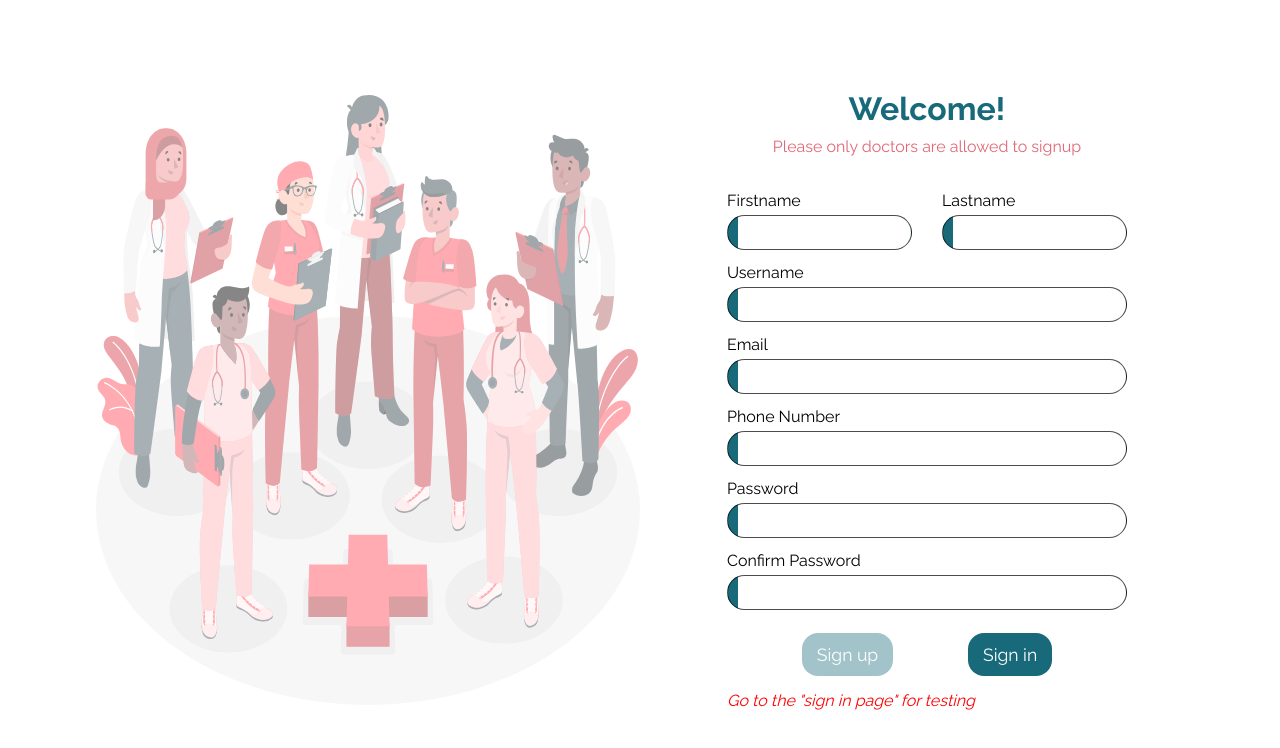
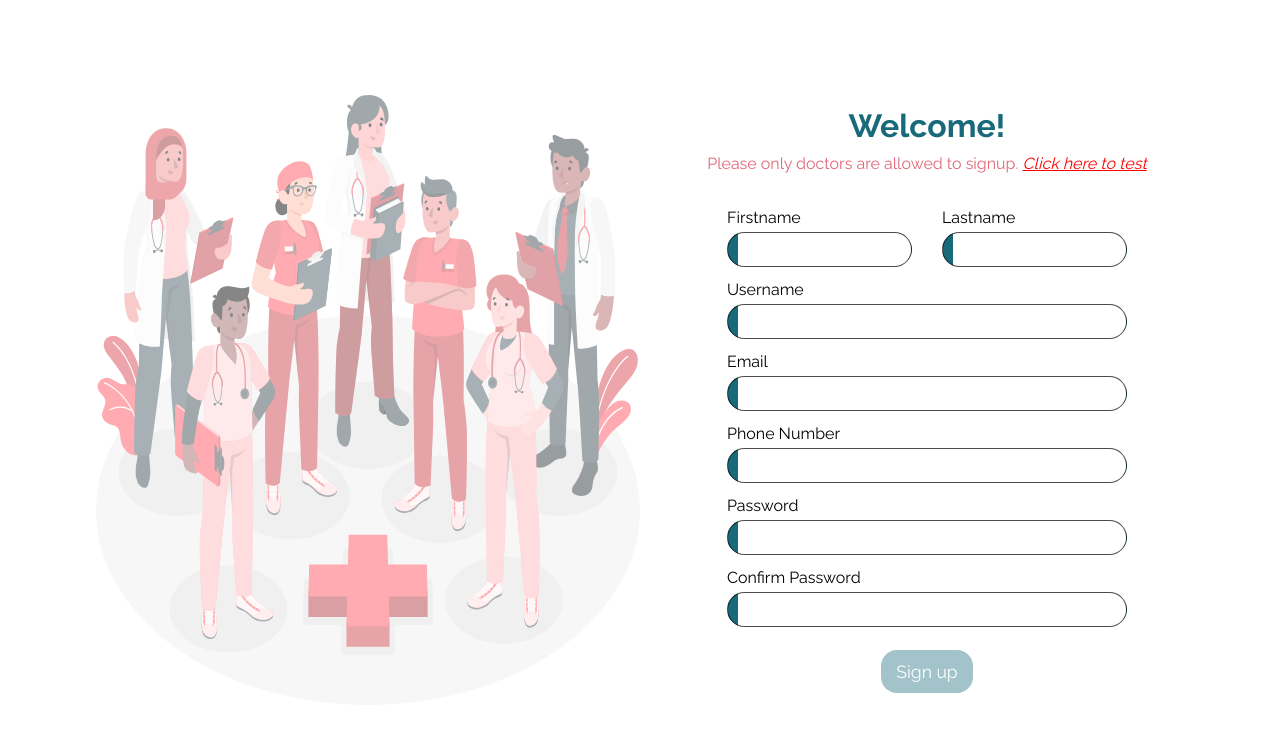
Before and after one commit to ohansFavour/Medicity, a React (Create React App) app: page /sign-up in a window 1280 px wide. Shown: the top 748 px of the page. Built offline with nearby package versions, Linux system fonts and the light colour scheme.

Commit message:
full test mode

```diff
--- a/src/App.tsx
+++ b/src/App.tsx
@@ -1,5 +1,5 @@
-import React, { useContext } from 'react'
-import { Route, Switch, Redirect } from 'react-router-dom'
+import React from 'react'
+import { Route, Switch } from 'react-router-dom'
 import { BrowserRouter as Router } from 'react-router-dom'
 
 // styles
@@ -12,27 +12,30 @@ import SignupDoctor from './pages/Signup/Signup'
 import SigninPage from './pages/signin/SigninPage'
 
 // context
-import { StoreContext } from './context/store'
+// import { StoreContext } from './context/store'
 
 const App: React.FC = (): JSX.Element => {
-  const { state } = useContext(StoreContext)
+  // const { state } = useContext(StoreContext)
   return (
     <Router>
       <div className="app">
         <Switch>
           <Route path="/dashboard" component={Dashboard} />
-          <Route
+          {/* <Route
             exact={true}
             path="/sign-up"
             render={() => {
               return state.currentUser ? <Redirect to="/dashboard" /> : <SignupDoctor />
             }}
-          />
-          <Route
+          /> */}
+          <Route exact={true} path="/sign-up" component={SignupDoctor} />
+          {/* <Route
             exact={true}
             path="/sign-in"
             render={() => (state.currentUser ? <Redirect to="/dashboard" /> : <SigninPage />)}
-          />
+          /> */}
+          <Route exact={true} path="/sign-in" component={SigninPage} />
+
           <Route path="/" component={Home} />
         </Switch>
       </div>
--- a/src/components/hamburger/Hamburger.tsx
+++ b/src/components/hamburger/Hamburger.tsx
@@ -50,7 +50,7 @@ const Hamburger: React.FC = (props: any): JSX.Element => {
       <Button
         width={120}
         height={44}
-        title={`${state.currentUser ? 'DASHBOARD' : 'SIGN IN'}`}
+        title={`${state.currentUser ? 'DASHBOARD' : 'DIAGNOSE'}`}
         color="#E26777"
         handleClick={() => {
           setMenuOpen(false)
--- a/src/components/header/Header.tsx
+++ b/src/components/header/Header.tsx
@@ -69,7 +69,7 @@ const Header: React.FC = (props: any): JSX.Element => {
             <Button
               width={state.currentUser ? 120 : 100}
               height={44}
-              title={`${state.currentUser ? 'DASHBOARD' : 'SIGN IN'}`}
+              title={`${state.currentUser ? 'DASHBOARD' : 'DIAGNOSE'}`}
               color="#E26777"
               handleClick={handleSignin}
             />
--- a/src/containers/signup/Signup.scss
+++ b/src/containers/signup/Signup.scss
@@ -7,8 +7,9 @@
     height: auto;
   }
   em{
-    margin-top: 25px;
     color:red;
+    text-decoration: underline;
+    cursor: pointer;
   }
 }
 
--- a/src/containers/signup/Signup.tsx
+++ b/src/containers/signup/Signup.tsx
@@ -49,6 +49,14 @@ const Signup = (props: any) => {
       })
     }
   }
+  const handleTest = () => {
+    dispatch({
+      type: 'SET_USER',
+      payload: 'Test',
+    })
+    props.history.push('/dashboard')
+  }
+
   useEffect(() => {
     dispatch({
       type: 'NOT_LOADING',
@@ -65,7 +73,9 @@ const Signup = (props: any) => {
         ) : (
           <div className="signup__main">
             <h1>Welcome!</h1>
-            <p>Please login to you account</p>
+            <p>
+              Please login to you account, <em onClick={handleTest}>Click here to test</em>
+            </p>
             <form>
               <label htmlFor="signup__name">Username</label>{' '}
               <input
@@ -108,8 +118,6 @@ const Signup = (props: any) => {
                 </button>
               </div>
             </div>
-            <em>Use "Username: test and Password: test" for testing</em>
-
           </div>
         )}
       </div>
--- a/src/pages/Signup/Signup.scss
+++ b/src/pages/Signup/Signup.scss
@@ -4,8 +4,9 @@
   flex-direction: column;
 
   em {
-    margin-top: 15px;
     color: red;
+    text-decoration: underline;
+    cursor:pointer;
   }
   img {
     width: 90%;
--- a/src/pages/Signup/Signup.tsx
+++ b/src/pages/Signup/Signup.tsx
@@ -60,6 +60,13 @@ const SignupDoctor = (props: any) => {
       })
     }
   }
+  const handleTest = ()=>{
+    dispatch({
+      type: 'SET_USER',
+      payload: "Test",
+    })
+    props.history.push('/dashboard')
+  }
   useEffect(() => {
     dispatch({
       type: 'NOT_LOADING',
@@ -76,7 +83,7 @@ const SignupDoctor = (props: any) => {
         ) : (
           <div className="signupDoctor__main">
             <h1>Welcome!</h1>
-            <p>Please only doctors are allowed to signup</p>
+            <p>Please only doctors are allowed to signup. <em onClick={handleTest}>Click here to test</em></p>
             <form>
               <div className="names">
                 <div className="first">
@@ -157,15 +164,9 @@ const SignupDoctor = (props: any) => {
                   >
                     Sign up
                   </button>
-                  <button
-                    onClick={()=>{props.history.push("/sign-in")}}
-                    className={` signupDoctor__button`}
-                  >
-                    Sign in
-                  </button>
                 </div>
               </div>
-              <em>Go to the "sign in page" for testing</em>
+
             </form>
           </div>
         )}
```
